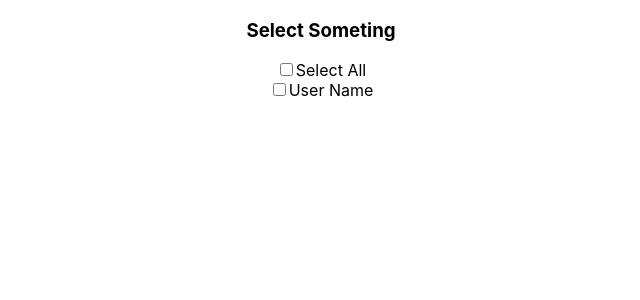
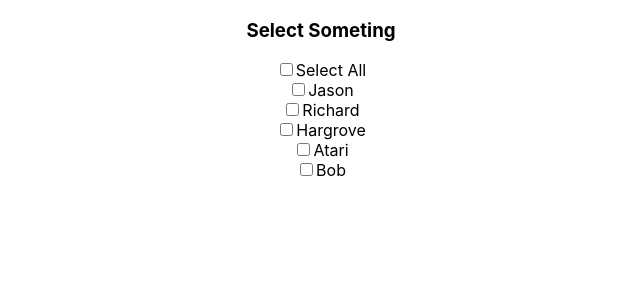
Before and after one commit to Jason-Hargrove/select-all-checkbox, a React (Create React App) app: page / in a window 1280 px wide. Shown: the top 300 px of the page, without its empty margins (319-959 px from the left). Built offline with nearby package versions, Linux system fonts and the light colour scheme.

Commit message:
Mapped over data and useEffect.

```diff
--- a/src/App.js
+++ b/src/App.js
@@ -1,9 +1,21 @@
 import logo from './logo.svg';
 import './App.css';
+import { useEffect, useState } from 'react';
 
-const userData = [{ name: "Jason"}, { name: "Richard"}, { name: "Hargrove"}, { name: "Atari"}];
+const userData = [{ name: "Jason"}, { name: "Richard"}, { name: "Hargrove"}, { name: "Atari"}, { name: "Bob"}];
 
 function App() {
+  const [users, set_users] = useState([])
+
+  useEffect(() => {
+    set_users(userData)
+  }, [])
+
+  const handleChange = (e) => {
+
+  }
+
+
   return (
     <div className="App">
       <form>
@@ -12,10 +24,12 @@ function App() {
           <input type="checkbox" />
           <label>Select All</label>
         </div>
-        <div>
-          <input type="checkbox" />
-          <label>User Name</label>
-        </div>
+        {users.map((user) => (
+                  <div>
+                  <input type="checkbox" name={user.name} onChange={handleChange}/>
+                  <label>{user.name}</label>
+                </div>
+          ))}
       </form>
     </div>
   );
```
